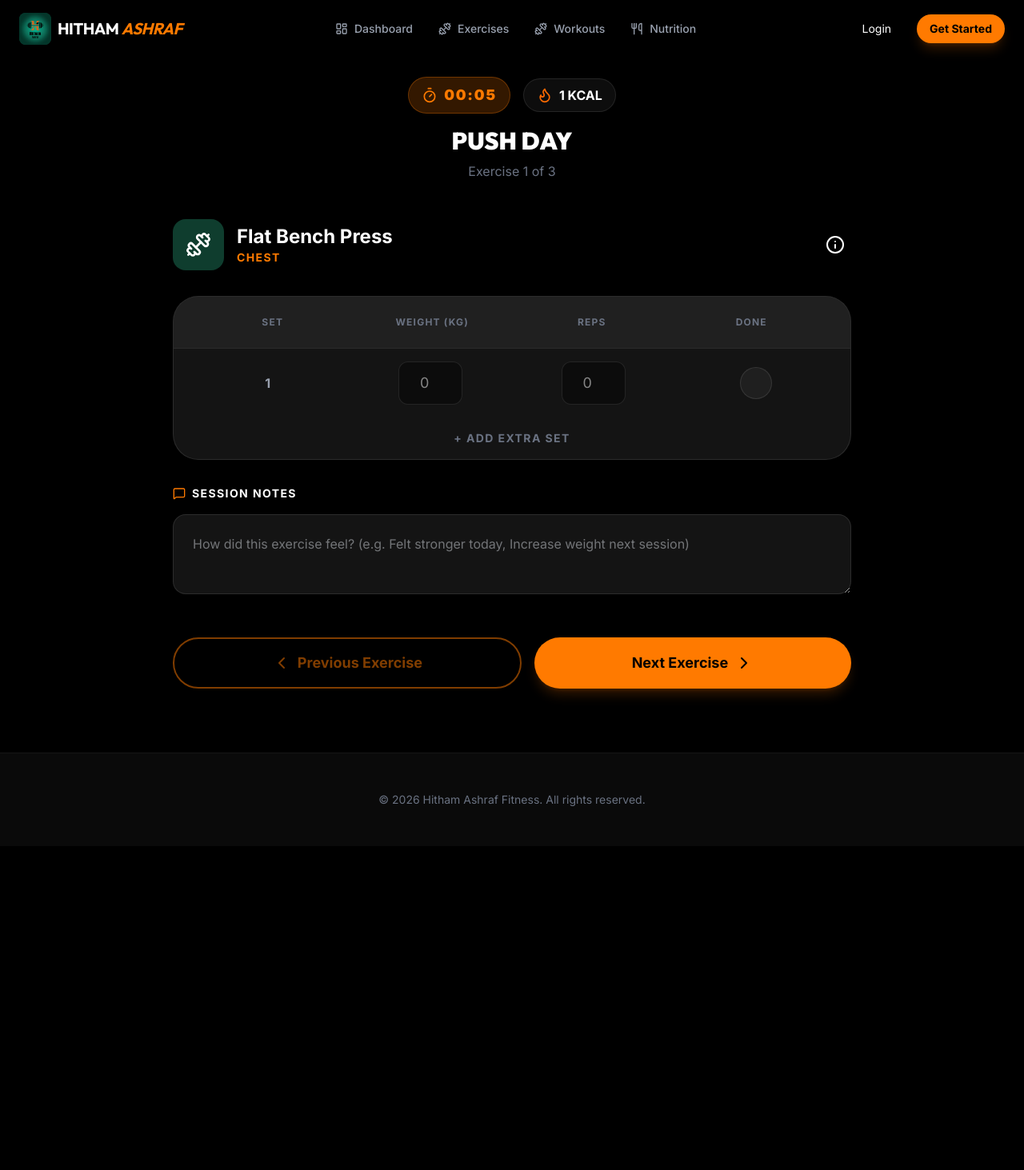
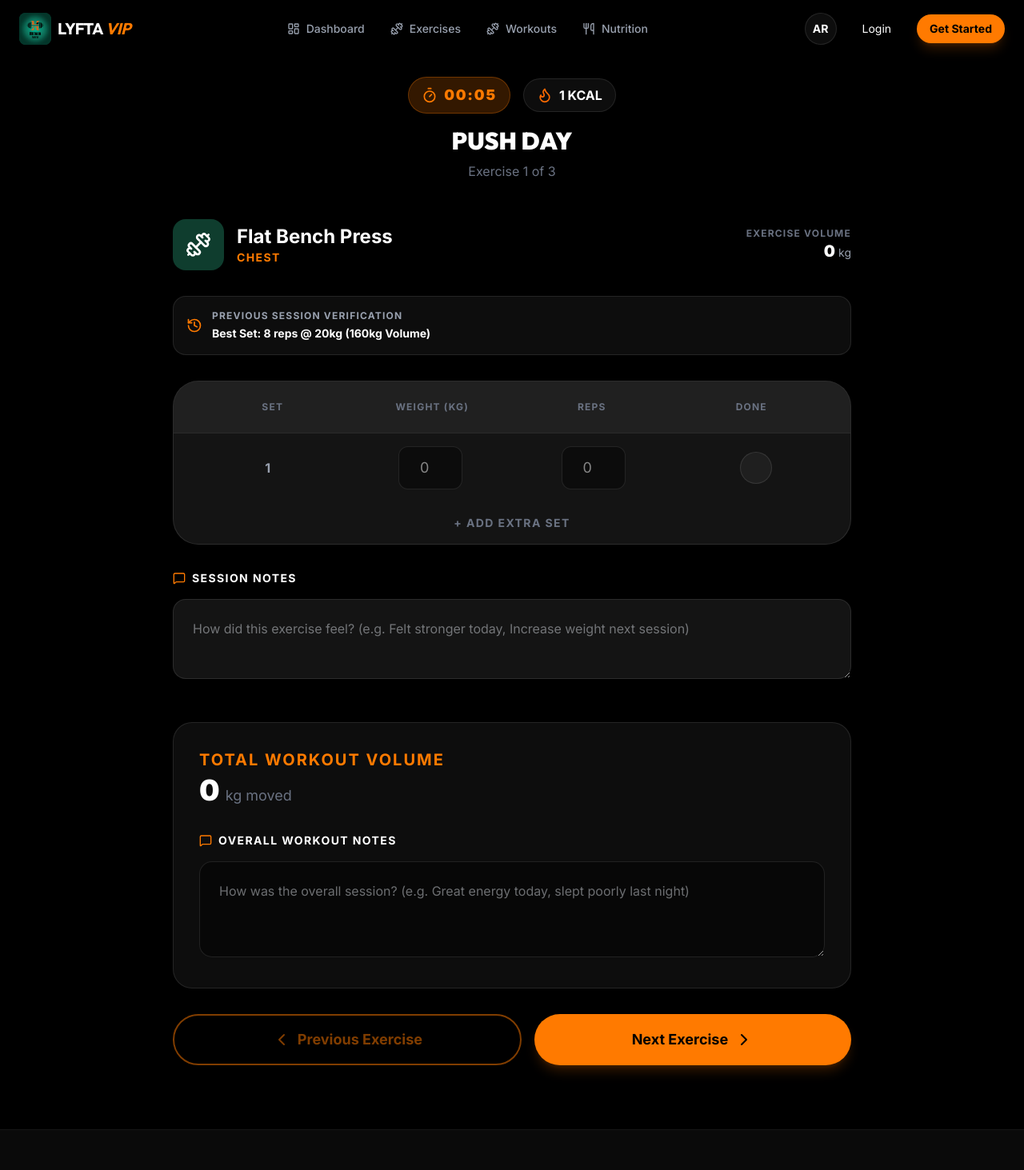
Before and after one commit to ahmed-dab3a/Hitham-Ashraf, a Next.js app: page /workouts/start in a window 1280 px wide. Shown: the top 1463 px of the page at 80% size. Before the commit the page ends 1058 px from the top, so only its background shows below. Built offline with nearby package versions, Linux system fonts and the light colour scheme.

Commit message:
feat: upgrade nutrition, exercises, and workouts + i18n

```diff
--- a/src/app/nutrition/page.tsx
+++ b/src/app/nutrition/page.tsx
@@ -46,16 +46,31 @@ export default function NutritionPage() {
 
   const filteredFoods = foodsData.filter(f => f.name.toLowerCase().includes(search.toLowerCase()));
 
-  const addFoodToMeal = (food: { name: string; calories: number; protein: number; carbs: number; fats: number }) => {
+  const [selectedFoodToAdd, setSelectedFoodToAdd] = useState<any | null>(null);
+  const [inputAmount, setInputAmount] = useState<string>('100');
+
+  const addFoodToMeal = (food: any) => {
+    setSelectedFoodToAdd(food);
+    setInputAmount(food.unit.includes('100g') ? '100' : '1');
+  };
+
+  const confirmAddFoodToMeal = () => {
+    if (!selectedFoodToAdd) return;
+
+    const amount = parseFloat(inputAmount) || 0;
+    const isWeightBased = selectedFoodToAdd.unit.includes('100g');
+    const multiplier = isWeightBased ? (amount / 100) : amount;
+
     const updated = [...meals];
     updated[activeMealIndex].items.push({
-      name: food.name,
-      cal: food.calories,
-      p: food.protein,
-      c: food.carbs,
-      f: food.fats
+      name: `${selectedFoodToAdd.name} (${amount}${isWeightBased ? 'g' : 'x'})`,
+      cal: Math.round(selectedFoodToAdd.calories * multiplier),
+      p: Math.round(selectedFoodToAdd.protein * multiplier * 10) / 10,
+      c: Math.round(selectedFoodToAdd.carbs * multiplier * 10) / 10,
+      f: Math.round(selectedFoodToAdd.fats * multiplier * 10) / 10
     });
     setMeals(updated);
+    setSelectedFoodToAdd(null);
     setIsAddingFood(false);
     setSearch('');
   };
@@ -210,6 +225,32 @@ export default function NutritionPage() {
                   />
                 </div>
 
+                {selectedFoodToAdd ? (
+                  <div className="py-8 text-center animate-in fade-in zoom-in duration-300">
+                    <h3 className="text-xl font-bold mb-2">{selectedFoodToAdd.name}</h3>
+                    <p className="text-gray-400 mb-8">
+                      Base: {selectedFoodToAdd.calories} kcal per {selectedFoodToAdd.unit}
+                    </p>
+
+                    <div className="flex flex-col items-center gap-4 mb-8">
+                      <label className="text-sm font-bold uppercase tracking-widest text-accent">
+                        {selectedFoodToAdd.unit.includes('100g') ? 'Amount (grams)' : 'Quantity (units)'}
+                      </label>
+                      <input
+                        type="number"
+                        value={inputAmount}
+                        onChange={(e) => setInputAmount(e.target.value)}
+                        className="w-32 bg-black/40 border border-white/10 rounded-2xl py-4 text-center text-2xl font-black text-white focus:outline-none focus:border-accent"
+                        autoFocus
+                      />
+                    </div>
+
+                    <div className="flex gap-4 justify-center">
+                      <Button variant="ghost" onClick={() => setSelectedFoodToAdd(null)}>Back</Button>
+                      <Button onClick={confirmAddFoodToMeal}>Add to Meal</Button>
+                    </div>
+                  </div>
+                ) : (
                   <div className="max-h-[400px] overflow-y-auto space-y-2 no-scrollbar">
                     {filteredFoods.map((food) => (
                       <button
@@ -230,6 +271,7 @@ export default function NutritionPage() {
                       </div>
                     )}
                   </div>
+                )}
               </div>
             </motion.div>
           </div>
--- a/src/app/workouts/start/page.tsx
+++ b/src/app/workouts/start/page.tsx
@@ -3,7 +3,7 @@
 import React, { useState, useEffect } from 'react';
 import { useRouter } from 'next/navigation';
 import { motion, AnimatePresence } from 'framer-motion';
-import { Check, ChevronRight, ChevronLeft, Timer, Flame, MessageSquare, Trophy, Dumbbell, Info } from 'lucide-react';
+import { Check, ChevronRight, ChevronLeft, Timer, Flame, MessageSquare, Trophy, Dumbbell, Info, History } from 'lucide-react';
 import { Button } from '@/components/ui';
 import exercisesData from '@/lib/exercises.json';
 
@@ -26,6 +26,7 @@ export default function StartWorkoutPage() {
     }))
   );
 
+  const [workoutNote, setWorkoutNote] = useState('');
   const [timer, setTimer] = useState(0);
   const [isActive, setIsActive] = useState(true);
 
@@ -51,6 +52,22 @@ export default function StartWorkoutPage() {
   };
 
   const currentExercise = exercisesData.find(e => e.id === plan.exercises[currentStep]);
+
+  const currentVolume = sessionData[currentStep].sets.reduce((acc, set) => {
+    if (set.completed && set.weight && set.reps) {
+      return acc + (parseFloat(set.weight) * parseInt(set.reps, 10));
+    }
+    return acc;
+  }, 0);
+
+  const totalVolume = sessionData.reduce((acc, exercise) => {
+    return acc + exercise.sets.reduce((setAcc, set) => {
+      if (set.completed && set.weight && set.reps) {
+        return setAcc + (parseFloat(set.weight) * parseInt(set.reps, 10));
+      }
+      return setAcc;
+    }, 0);
+  }, 0);
 
   const addSet = () => {
     const updated = [...sessionData];
@@ -116,9 +133,18 @@ export default function StartWorkoutPage() {
                   <p className="text-accent text-sm font-bold uppercase tracking-widest">{currentExercise?.muscle}</p>
                 </div>
               </div>
-              <Button variant="ghost" className="p-2">
-                 <Info className="w-6 h-6" />
-              </Button>
+              <div className="text-right">
+                <p className="text-xs text-gray-500 font-bold uppercase tracking-widest">Exercise Volume</p>
+                <p className="text-xl font-black text-white">{currentVolume.toLocaleString()} <span className="text-sm font-normal text-gray-400">kg</span></p>
+              </div>
+            </div>
+
+            <div className="bg-white/5 border border-white/10 rounded-2xl p-4 flex items-center gap-3">
+               <History className="w-5 h-5 text-accent" />
+               <div>
+                 <p className="text-xs text-gray-400 font-bold uppercase tracking-widest mb-1">Previous Session Verification</p>
+                 <p className="text-sm font-bold">Best Set: 8 reps @ 20kg (160kg Volume)</p>
+               </div>
             </div>
 
             {/* Set Table */}
@@ -194,8 +220,31 @@ export default function StartWorkoutPage() {
           </motion.div>
         </AnimatePresence>
 
+        {/* Workout Summary & Notes */}
+        <div className="mt-12 bg-white/5 border border-white/10 rounded-3xl p-8">
+          <div className="flex flex-col md:flex-row justify-between items-start md:items-center gap-6 mb-8">
+             <div>
+               <h3 className="text-xl font-bold uppercase tracking-widest text-accent mb-1">Total Workout Volume</h3>
+               <p className="text-4xl font-black">{totalVolume.toLocaleString()} <span className="text-lg text-gray-500 font-normal">kg moved</span></p>
+             </div>
+          </div>
+
+          <div className="space-y-4">
+            <h3 className="text-white font-bold flex items-center gap-2 uppercase tracking-widest text-sm">
+              <MessageSquare className="w-4 h-4 text-accent" />
+              Overall Workout Notes
+            </h3>
+            <textarea
+              placeholder="How was the overall session? (e.g. Great energy today, slept poorly last night)"
+              className="w-full bg-black/40 border border-white/10 rounded-2xl p-6 text-gray-300 focus:outline-none focus:border-accent min-h-[120px]"
+              value={workoutNote}
+              onChange={(e) => setWorkoutNote(e.target.value)}
+            />
+          </div>
+        </div>
+
         {/* Navigation Controls */}
-        <div className="mt-12 flex flex-col sm:flex-row gap-4 items-center">
+        <div className="mt-8 flex flex-col sm:flex-row gap-4 items-center">
           <Button
             variant="outline"
             className="w-full sm:w-auto flex-grow h-16 text-lg"
--- a/src/components/layout/Navbar.tsx
+++ b/src/components/layout/Navbar.tsx
@@ -13,7 +13,7 @@ export const Navbar = () => {
   const [isOpen, setIsOpen] = useState(false);
   const [scrolled, setScrolled] = useState(false);
   const pathname = usePathname();
-  const { user, logout } = useAuthStore();
+  const { user, logout, language, setLanguage } = useAuthStore();
 
   useEffect(() => {
     const handleScroll = () => {
@@ -23,32 +23,41 @@ export const Navbar = () => {
     return () => window.removeEventListener('scroll', handleScroll);
   }, []);
 
+  useEffect(() => {
+    document.documentElement.dir = language === 'ar' ? 'rtl' : 'ltr';
+    document.documentElement.lang = language;
+  }, [language]);
+
+  const toggleLanguage = () => {
+    setLanguage(language === 'en' ? 'ar' : 'en');
+  };
+
   const navLinks = [
-    { name: 'Dashboard', href: '/dashboard', icon: LayoutDashboard },
-    { name: 'Exercises', href: '/exercises', icon: Dumbbell },
-    { name: 'Workouts', href: '/workouts', icon: Dumbbell },
-    { name: 'Nutrition', href: '/nutrition', icon: Utensils },
+    { name: language === 'ar' ? 'لوحة القيادة' : 'Dashboard', href: '/dashboard', icon: LayoutDashboard },
+    { name: language === 'ar' ? 'التمارين' : 'Exercises', href: '/exercises', icon: Dumbbell },
+    { name: language === 'ar' ? 'الخطط الرياضية' : 'Workouts', href: '/workouts', icon: Dumbbell },
+    { name: language === 'ar' ? 'التغذية' : 'Nutrition', href: '/nutrition', icon: Utensils },
   ];
 
   return (
     <nav className={`fixed top-0 left-0 right-0 z-50 transition-all duration-300 ${
       scrolled ? 'bg-black/80 backdrop-blur-md border-b border-white/10 py-2' : 'bg-transparent py-4'
     }`}>
-      <div className="container mx-auto px-6 flex items-center justify-between">
-        <Link href="/" className="flex items-center gap-2">
+      <div className="container mx-auto px-6 flex items-center justify-between gap-4">
+        <Link href="/" className="flex items-center gap-2 shrink-0">
           <div className="relative w-10 h-10 overflow-hidden rounded-lg bg-primary">
-            <Image src="/assets/log.jpeg" alt="Hitham Ashraf" fill className="object-cover" />
+            <Image src="/assets/log.jpeg" alt="Log" fill className="object-cover" />
           </div>
           <span className="text-xl font-bold font-display tracking-tight hidden sm:block">
-            HITHAM <span className="text-accent italic">ASHRAF</span>
+            LYFTA <span className="text-accent italic">VIP</span>
           </span>
         </Link>
 
         {/* Desktop Nav */}
-        <div className="hidden md:flex items-center gap-8">
+        <div className="hidden md:flex items-center gap-8 flex-grow justify-center">
           {navLinks.map((link) => (
             <Link
-              key={link.name}
+              key={link.href}
               href={link.href}
               className={`text-sm font-medium transition-colors hover:text-accent flex items-center gap-2 ${
                 pathname === link.href ? 'text-accent' : 'text-gray-400'
@@ -60,7 +69,13 @@ export const Navbar = () => {
           ))}
         </div>
 
-        <div className="hidden md:flex items-center gap-4">
+        <div className="hidden md:flex items-center gap-4 shrink-0">
+          <button
+            onClick={toggleLanguage}
+            className="w-10 h-10 rounded-full flex items-center justify-center bg-white/5 border border-white/10 hover:bg-white/10 transition-colors font-bold text-sm"
+          >
+            {language === 'en' ? 'AR' : 'EN'}
+          </button>
           {user ? (
             <div className="flex items-center gap-4">
               <Link href="/profile" className="flex items-center gap-2 hover:text-accent transition-colors">
@@ -74,10 +89,10 @@ export const Navbar = () => {
           ) : (
             <>
               <Link href="/login">
-                <Button variant="ghost" size="sm">Login</Button>
+                <Button variant="ghost" size="sm">{language === 'ar' ? 'دخول' : 'Login'}</Button>
               </Link>
               <Link href="/register">
-                <Button variant="primary" size="sm">Get Started</Button>
+                <Button variant="primary" size="sm">{language === 'ar' ? 'ابدأ الان' : 'Get Started'}</Button>
               </Link>
             </>
           )}
--- a/src/lib/exercises.json
+++ b/src/lib/exercises.json
@@ -6,7 +6,13 @@
     "category": "Push",
     "description": "Lie on a flat bench and press the weight up until arms are extended, then lower to chest.",
     "tag": "Gym",
-    "animation": "/animations/chest-press.gif"
+    "gifUrl": "/animations/chest-press.gif",
+    "equipment": "Barbell",
+    "instructions": [
+      "Lie flat on a bench and set your hands just outside shoulder-width.",
+      "Unrack the bar and slowly lower it to the middle of your chest.",
+      "Press the bar back up explosively to the starting position."
+    ]
   },
   {
     "id": "push-ups",
@@ -15,7 +21,13 @@
     "category": "Push",
     "description": "Support body on hands and toes, lower chest to floor, and push back up.",
     "tag": "Home",
-    "animation": "/animations/pushups.gif"
+    "gifUrl": "/animations/pushups.gif",
+    "equipment": "Body Weight",
+    "instructions": [
+      "Get into a high plank position with your hands slightly wider than shoulder-width.",
+      "Lower your body until your chest nearly touches the floor.",
+      "Push back up to the starting position, keeping your core engaged."
+    ]
   },
   {
     "id": "pull-ups",
@@ -24,7 +36,13 @@
     "category": "Pull",
     "description": "Hang from a bar and pull chest to bar, then lower with control.",
     "tag": "Gym",
-    "animation": "/animations/pullups.gif"
+    "gifUrl": "/animations/pullups.gif",
+    "equipment": "Pull-up Bar",
+    "instructions": [
+      "Grab the pull-up bar with an overhand grip slightly wider than shoulder-width.",
+      "Pull yourself up until your chin is over the bar.",
+      "Lower yourself back down with a controlled motion."
+    ]
   },
   {
     "id": "lat-pulldowns",
@@ -33,7 +51,13 @@
     "category": "Pull",
     "description": "Sit and pull the bar down to upper chest, focusing on lats.",
     "tag": "Gym",
-    "animation": "/animations/lat-pulldown.gif"
+    "gifUrl": "/animations/lat-pulldown.gif",
+    "equipment": "Cable Machine",
+    "instructions": [
+      "Sit at the lat pulldown machine and grab the wide bar.",
+      "Pull the bar down towards your upper chest while squeezing your shoulder blades together.",
+      "Slowly return the bar to the starting position."
+    ]
   },
   {
     "id": "squats",
@@ -42,7 +66,13 @@
     "category": "Legs",
     "description": "Barbell on back, squat down until thighs are parallel to floor, then stand up.",
     "tag": "Gym",
-    "animation": "/animations/squats.gif"
+    "gifUrl": "/animations/squats.gif",
+    "equipment": "Barbell",
+    "instructions": [
+      "Safely rest the barbell across the back of your shoulders.",
+      "Squat down by pushing your hips back and bending your knees.",
+      "Drive back up through your heels to the starting position."
+    ]
   },
   {
     "id": "lunges",
@@ -51,7 +81,13 @@
     "category": "Legs",
     "description": "Step forward and lower hips until both knees are bent at 90 degrees.",
     "tag": "Home/Gym",
-    "animation": "/animations/lunges.gif"
+    "gifUrl": "/animations/lunges.gif",
+    "equipment": "Dumbbells",
+    "instructions": [
+      "Stand tall with a dumbbell in each hand.",
+      "Step forward with one leg and lower your hips until both knees are bent at a 90-degree angle.",
+      "Push off your front foot to stand back up and alternate legs."
+    ]
   },
   {
     "id": "overhead-press",
@@ -60,7 +96,13 @@
     "category": "Push",
     "description": "Press the weight from shoulders to overhead until arms are full extended.",
     "tag": "Gym",
-    "animation": "/animations/overhead-press.gif"
+    "gifUrl": "/animations/overhead-press.gif",
+    "equipment": "Barbell",
+    "instructions": [
+      "Hold the barbell at shoulder height with an overhand grip.",
+      "Press the bar overhead until your arms are fully extended.",
+      "Lower the bar back to shoulder height under control."
+    ]
   },
   {
     "id": "lateral-raises",
@@ -69,7 +111,13 @@
     "category": "Push",
     "description": "Raise arms out to sides until parallel to floor, focusing on side delts.",
     "tag": "Home/Gym",
-    "animation": "/animations/lateral-raises.gif"
+    "gifUrl": "/animations/lateral-raises.gif",
+    "equipment": "Dumbbells",
+    "instructions": [
+      "Stand with a dumbbell in each hand by your sides.",
+      "Raise your arms straight out to the sides until they are parallel to the floor.",
+      "Slowly lower the dumbbells back to your sides."
+    ]
   },
   {
     "id": "bicep-curls",
@@ -78,7 +126,13 @@
     "category": "Pull",
     "description": "Curl weights toward shoulders while keeping elbows stationary.",
     "tag": "Home/Gym",
-    "animation": "/animations/bicep-curls.gif"
+    "gifUrl": "/animations/bicep-curls.gif",
+    "equipment": "Dumbbells",
+    "instructions": [
+      "Stand holding a dumbbell in each hand with palms facing forward.",
+      "Curl the weights towards your shoulders, keeping your elbows fixed by your sides.",
+      "Lower the weights back down with control."
+    ]
   },
   {
     "id": "tricep-dips",
@@ -87,6 +141,12 @@
     "category": "Push",
     "description": "Use a bench or bar to lower and raise body using tricep strength.",
     "tag": "Home/Gym",
-    "animation": "/animations/tricep-dips.gif"
+    "gifUrl": "/animations/tricep-dips.gif",
+    "equipment": "Dip Station",
+    "instructions": [
+      "Suspend your body on parallel dip bars with your arms locked out.",
+      "Lower your body by bending your elbows until they are at a 90-degree angle.",
+      "Push back up to the starting position."
+    ]
   }
 ]
--- a/src/store/useAuthStore.ts
+++ b/src/store/useAuthStore.ts
@@ -16,9 +16,11 @@ interface User {
 interface AuthState {
   user: User | null;
   token: string | null;
+  language: 'en' | 'ar';
   setAuth: (user: User, token: string) => void;
   logout: () => void;
   updateUser: (user: Partial<User>) => void;
+  setLanguage: (lang: 'en' | 'ar') => void;
 }
 
 export const useAuthStore = create<AuthState>()(
@@ -26,12 +28,14 @@ export const useAuthStore = create<AuthState>()(
     (set) => ({
       user: null,
       token: null,
+      language: 'en',
       setAuth: (user, token) => set({ user, token }),
       logout: () => set({ user: null, token: null }),
       updateUser: (updatedUser) =>
         set((state) => ({
           user: state.user ? { ...state.user, ...updatedUser } : null
         })),
+      setLanguage: (lang) => set({ language: lang }),
     }),
     {
       name: 'auth-storage',
```
Also changed, not shown: src/app/exercises/page.tsx (+26 -20 lines). Lines whose indentation alone changed are shown as unchanged.
